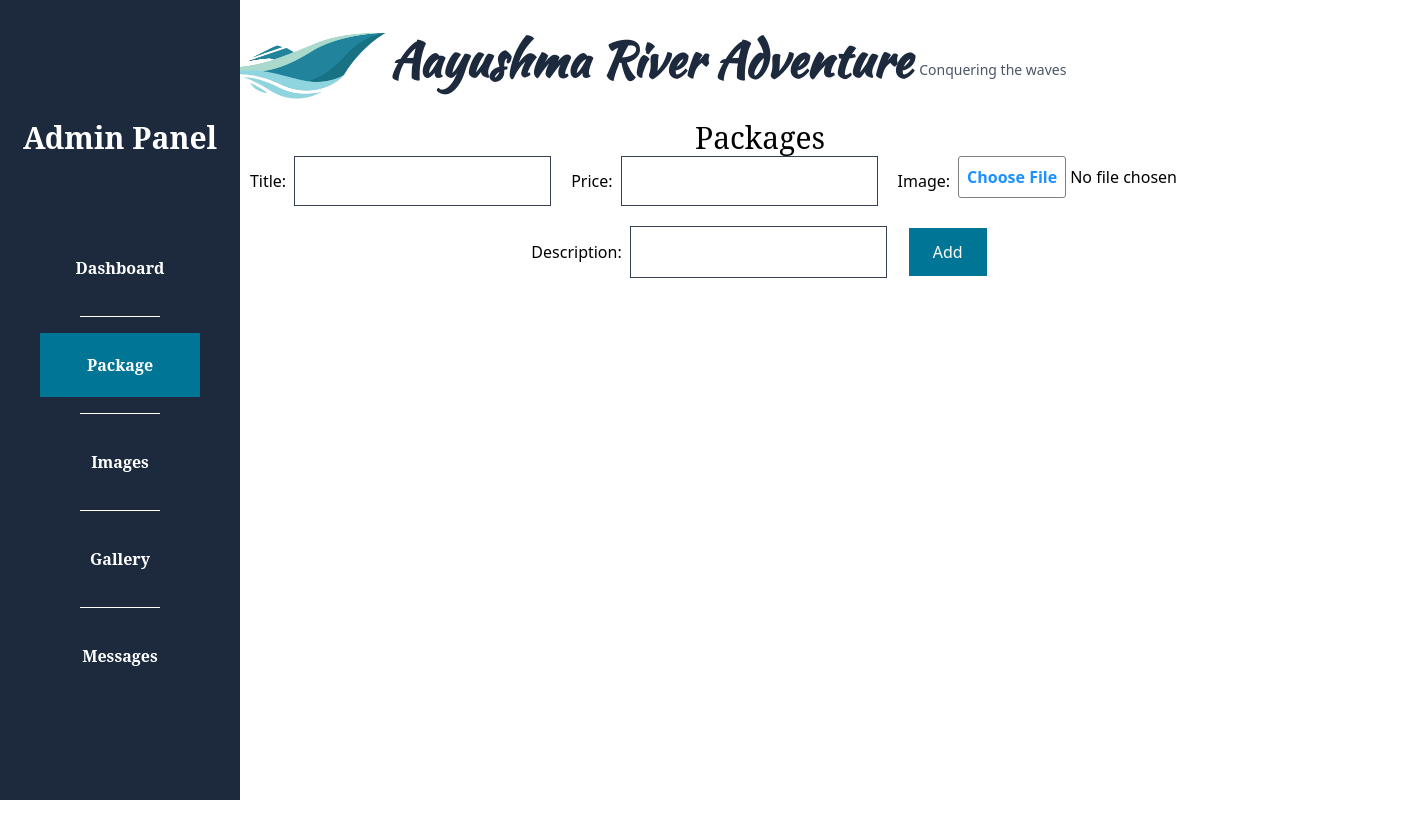
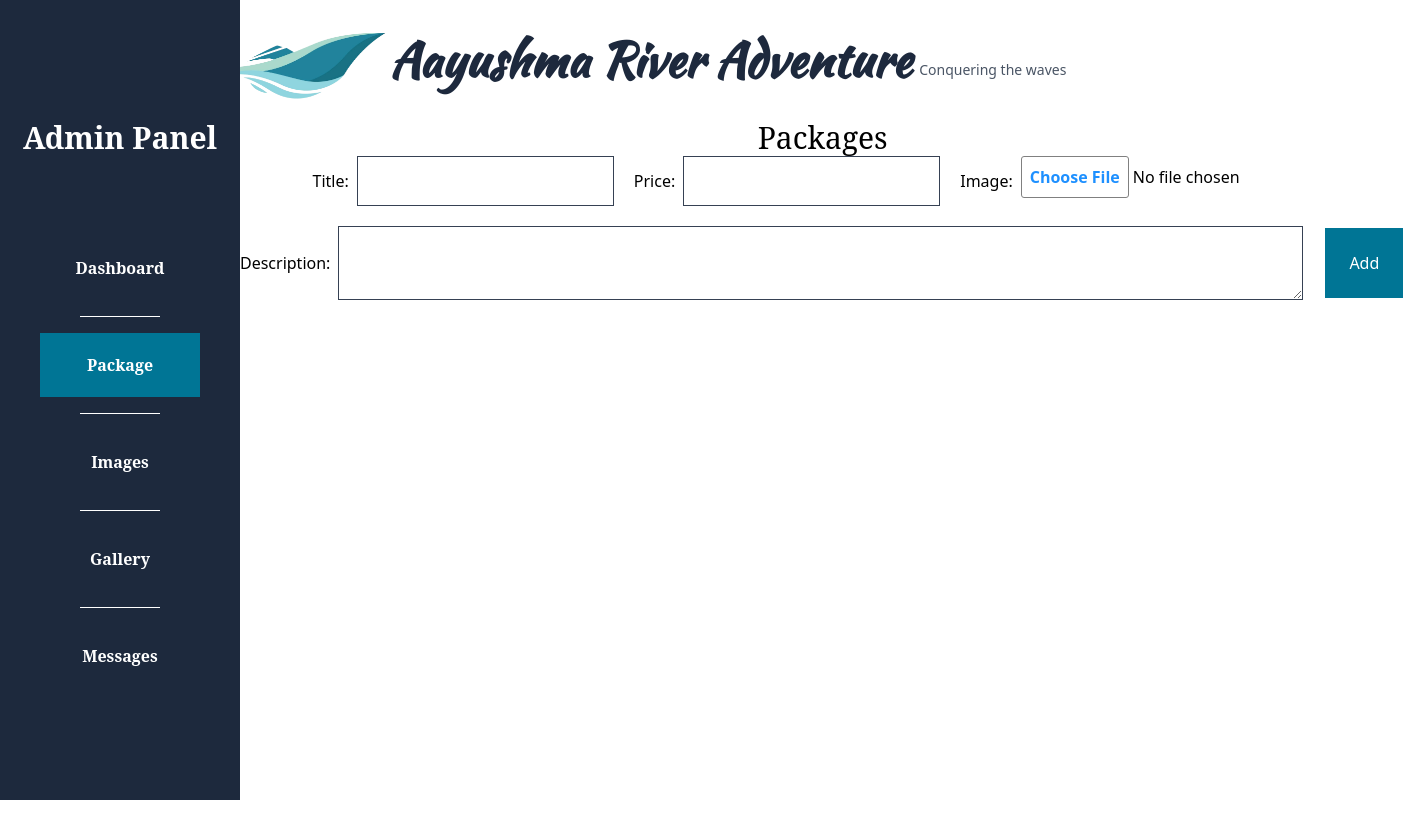
Before and after one commit to ashish10adhikari/Motorboat-website, a React (Vite) app in the folder Frontend/: page /admin/dashboard/package in a window 1280 px wide. Shown: the top 838 px of the page, 1405 px wide, since content can reach past the window. Built offline with nearby package versions, Linux system fonts and the light colour scheme.

Commit message:
minor code change

```diff
--- a/Frontend/src/Admin/Component/AdminPackage.jsx
+++ b/Frontend/src/Admin/Component/AdminPackage.jsx
@@ -1,5 +1,6 @@
 import React from "react";
 import "../Component/adminpackage.css";
+import { useState, useEffect } from "react";
 
 const AdminPackage = () => {
   return (
@@ -63,9 +64,10 @@ const AdminPackage = () => {
               >
                 Description:
               </label>
-              <input
+              <textarea
                 type="text"
                 name="description"
+                cols={100}
                 className="p-3 border border-gray-700 focus:outline-none focus:ring focus:ring-cyan-700 focus:border-cyan-700"
               />
             </div>
```
